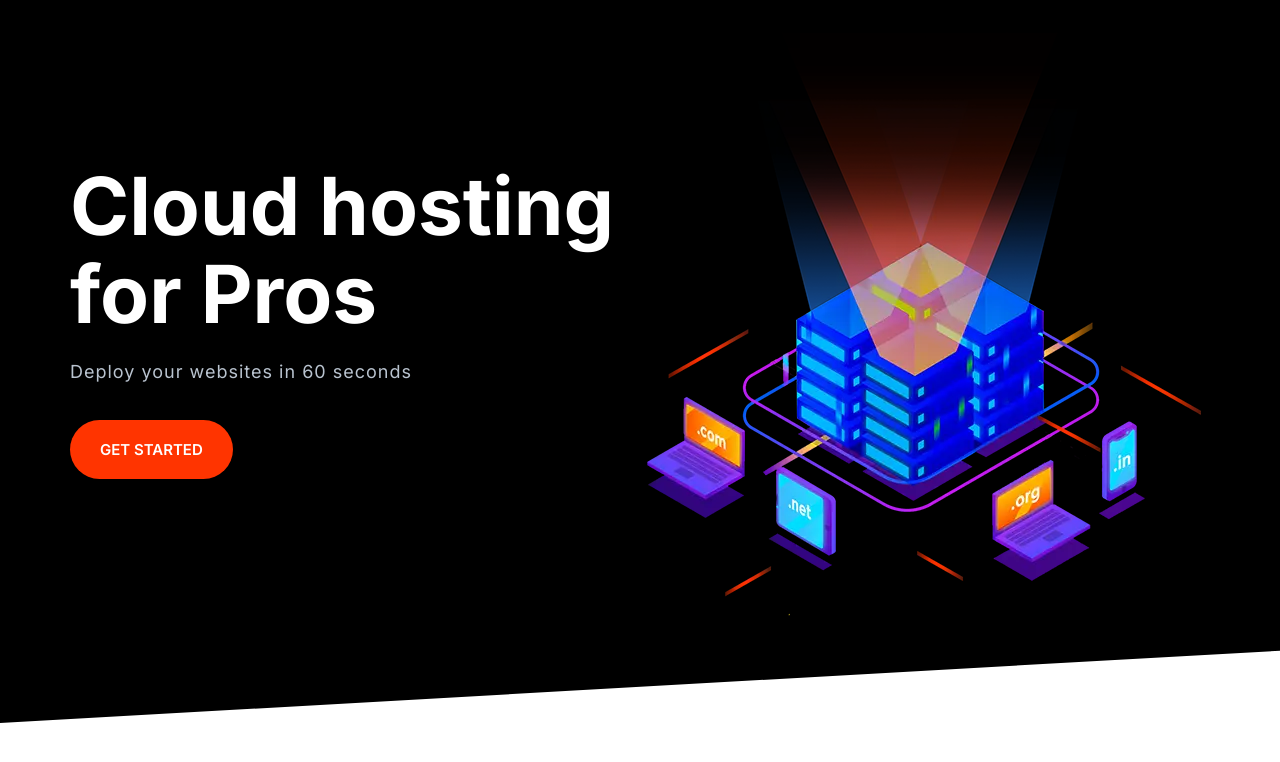
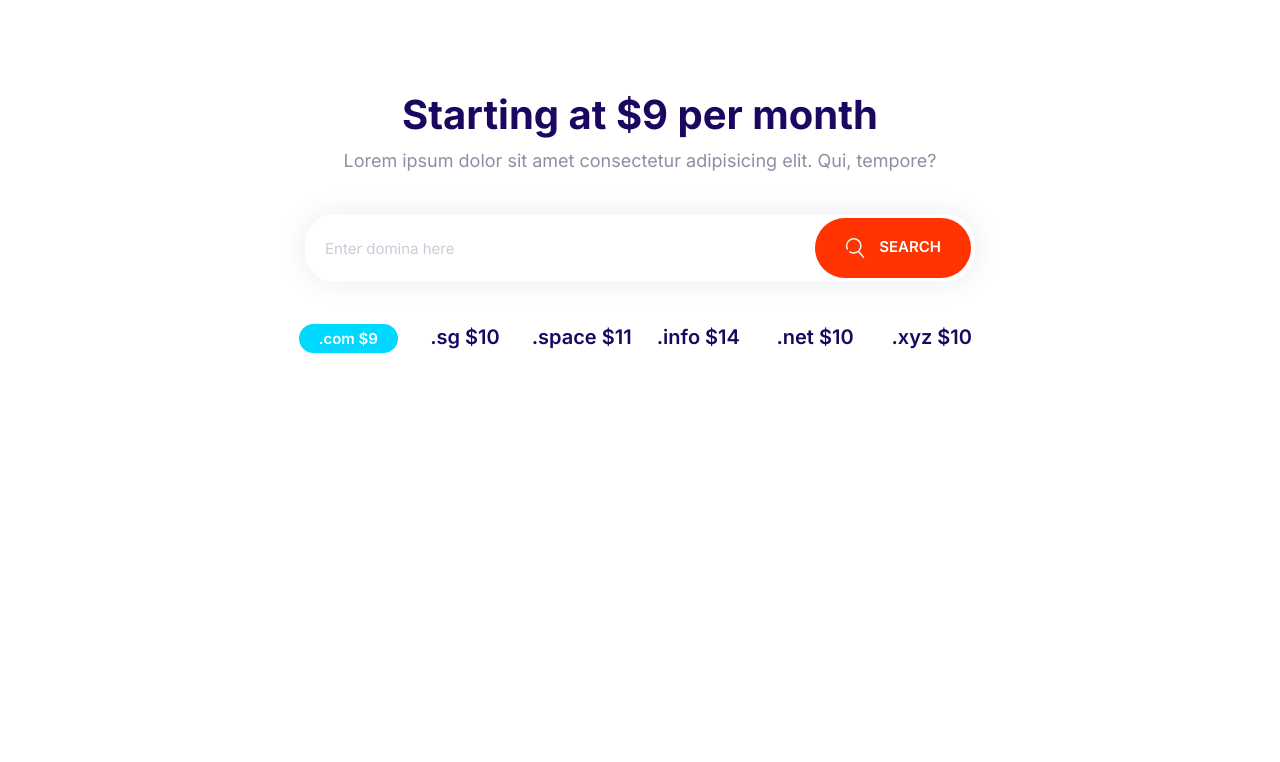
Before and after one commit to ellasisking/stratify, a plain HTML site: page index.html in a window 1280 px wide. Drawn offline with Linux system fonts and the light colour scheme.

Commit message:
Domain Block

```diff
--- a/css/styles.css
+++ b/css/styles.css
@@ -200,9 +200,17 @@ a {
   font-weight: 600;
   padding: 2rem 3rem;
   margin: 1rem 0;
+  outline: 0;
   text-align: center;
   text-transform: uppercase;
   white-space: nowrap;
+}
+
+.btn .icon {
+  width: 2rem;
+  height: 2rem;
+  margin-right: 1rem;
+  vertical-align: middle;
 }
 
 .btn--primary {
@@ -282,7 +290,7 @@ a {
 .input-group .input {
   border: 0;
   flex-grow: 1;
-  padding: 1.5rem 1rem;
+  padding: 1.5rem 2rem;
 }
 
 .input-group .btn {
@@ -684,3 +692,29 @@ a {
     align-self: center;
   }
 }
+
+/* Domain Block */
+
+.block-domain .input-group {
+  box-shadow: 0 0 30px #e6ebee;
+  border: 0;
+  margin: 4rem auto;
+  max-width: 670px;
+}
+
+.block-domain__prices {
+  display: grid;
+  grid-template-columns: repeat(3, 1fr);
+  grid-template-rows: repeat(2, 6rem);
+  font-size: 2rem;
+  font-weight: 600;
+  justify-items: center;
+  max-width: 700px;
+  margin: 0 auto;
+}
+
+@media screen and (min-width: 768px) {
+  .block-domain__prices {
+    grid-template-columns: repeat(auto-fit, minmax(10rem, 1fr));
+  }
+}
--- a/index.html
+++ b/index.html
@@ -16,26 +16,30 @@
     <link rel="stylesheet" href="css/styles.css" />
   </head>
   <body>
-    <section class="block block--dark block--skewed-left hero">
-      <div class="container grid grid--1x2">
-        <header class="block__header hero__content">
-          <h1 class="block__heading">Cloud hosting for Pros</h1>
-          <p class="hero__tagline">Deploy your websites in 60 seconds</p>
-          <a href="" class="btn btn--accent btm--stretched">Get Started</a>
-        </header>
-        <picture>
-          <source
-            type="image/webp"
-            srcset="images/banner.webp 1x, images/banner@2x.webp 2x"
-          />
-          <source
-            type="image/png"
-            srcset="images/banner.png 1x, images/banner@2x.png 2x"
-          />
-          <img class="hero__image" src="images/banner.png" alt="" />
-        </picture>
+    <section class="block container block-domain">
+      <header class="block__header">
+        <h2>Starting at $9 per month</h2>
+        <p>
+          Lorem ipsum dolor sit amet consectetur adipisicing elit. Qui, tempore?
+        </p>
+      </header>
+      <div class="input-group">
+        <input type="text" class="input" placeholder="Enter domina here" />
+        <button class="btn btn--accent">
+          <svg class="icon icon--white">
+            <use xlink:href="images/sprite.svg#search"></use>
+          </svg>
+          Search
+        </button>
       </div>
+      <ul class="list block-domain__prices">
+        <li><span class="badge badge--secondary">.com $9</span></li>
+        <li>.sg $10</li>
+        <li>.space $11</li>
+        <li>.info $14</li>
+        <li>.net $10</li>
+        <li>.xyz $10</li>
+      </ul>
     </section>
-    <script src="js/main.js"></script>
   </body>
 </html>
```
Also changed, not shown: components/domain.html (added, +25 -0 lines).
